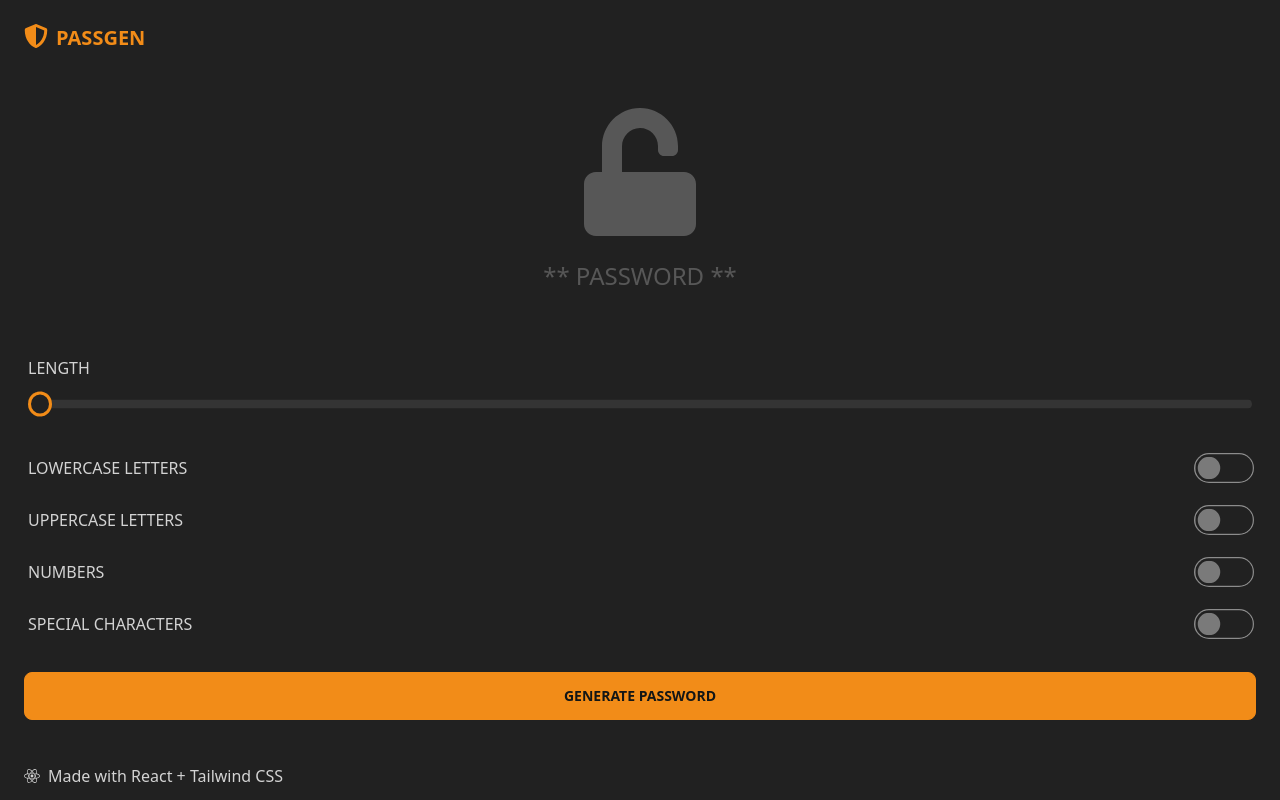
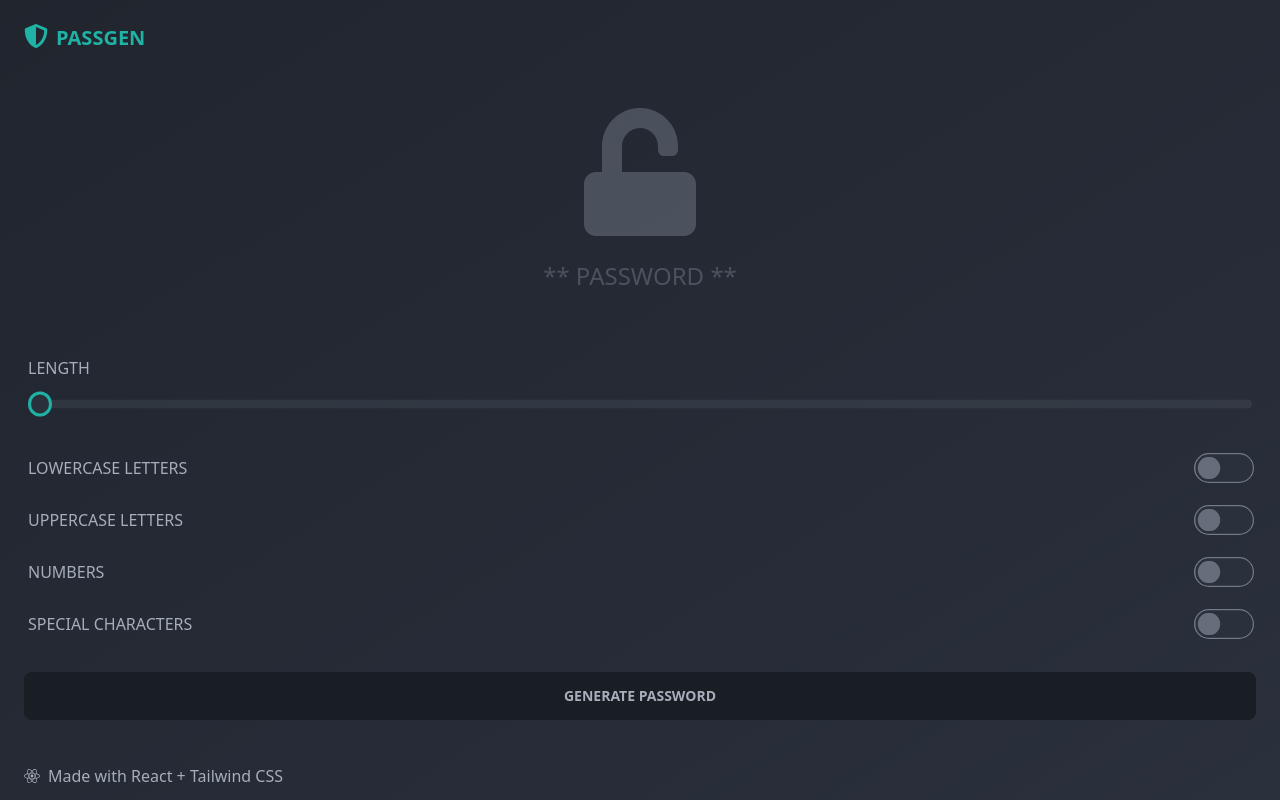
Before and after one commit to jxhnkndl/react-password-gen, a React (Create React App) app: page / in a window 1280 px wide. Built offline with nearby package versions, Linux system fonts and the light colour scheme.

Commit message:
change color theme

```diff
--- a/public/index.html
+++ b/public/index.html
@@ -1,5 +1,5 @@
 <!DOCTYPE html>
-<html lang="en" data-theme="halloween">
+<html lang="en" data-theme="dark">
   <head>
     <meta charset="utf-8" />
     <link rel="icon" href="%PUBLIC_URL%/favicon.ico" />
--- a/src/App.js
+++ b/src/App.js
@@ -8,7 +8,7 @@ import { PasswordProvider } from './context/PasswordContext';
 function App() {
   return (
     <PasswordProvider>
-      <div className="min-h-screen flex flex-col justify-between">
+      <div className="min-h-screen flex flex-col justify-between bg-gradient-to-br from-base-300 to-base-100">
         <Header />
         <main className="container px-6 m-auto">
           <PasswordDisplay />
--- a/src/components/PasswordForm.js
+++ b/src/components/PasswordForm.js
@@ -45,7 +45,7 @@ function PasswordForm() {
           max="32"
           value={length}
           onChange={handleLength}
-          className="range range-primary transform scale-y-105"
+          className="range range-accent transform scale-y-105"
         />
       </div>
       {/* lowercase letters */}
@@ -55,7 +55,7 @@ function PasswordForm() {
           <input
             name="lowercase"
             type="checkbox"
-            className="toggle h-6 w-12 transform scale-125 mr-1"
+            className="toggle toggle-accent h-6 w-12 transform scale-125 mr-1"
             checked={options.lowercase}
             onChange={handleCheck}
           />
@@ -68,7 +68,7 @@ function PasswordForm() {
           <input
             name="uppercase"
             type="checkbox"
-            className="toggle h-6 w-12 transform scale-125 mr-1"
+            className="toggle toggle-accent h-6 w-12 transform scale-125 mr-1"
             checked={options.uppercase}
             onChange={handleCheck}
           />
@@ -81,7 +81,7 @@ function PasswordForm() {
           <input
             name="numbers"
             type="checkbox"
-            className="toggle h-6 w-12 transform scale-125 mr-1"
+            className="toggle toggle-accent h-6 w-12 transform scale-125 mr-1"
             checked={options.numbers}
             onChange={handleCheck}
           />
@@ -94,13 +94,13 @@ function PasswordForm() {
           <input
             name="specialChars"
             type="checkbox"
-            className="toggle h-6 w-12 transform scale-125 mr-1"
+            className="toggle toggle-accent h-6 w-12 transform scale-125 mr-1"
             checked={options.specialChars}
             onChange={handleCheck}
           />
         </label>
       </div>
-      <button className="btn btn-primary btn-block mt-4" onClick={handleSubmit}>
+      <button className="btn btn-neutral btn-block mt-4" onClick={handleSubmit}>
         Generate Password
       </button>
     </section>
--- a/src/layout/Header.js
+++ b/src/layout/Header.js
@@ -3,7 +3,7 @@ import { FaShieldAlt } from 'react-icons/fa';
 
 function Header() {
   return (
-    <header className="px-6 py-6 flex align-center text-xl text-primary font-semibold">
+    <header className="px-6 py-6 flex align-center text-xl text-accent font-semibold">
       <FaShieldAlt className="inline text-2xl mr-2" />
       <p className='inline'>PASSGEN</p>
     </header>
```
Also changed, not shown: 1 other file (tests, documents, lock files or other folders).
